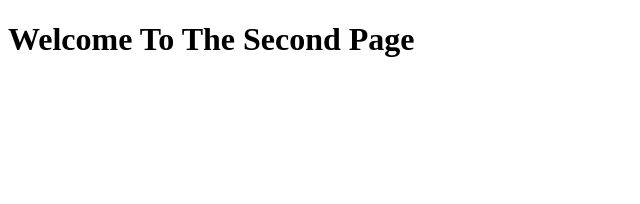
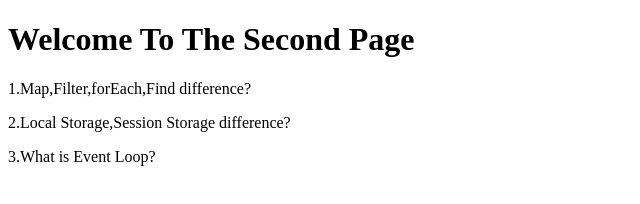
Before and after one commit to shakilahmedshuvo/Quiz-hero, a plain HTML site: page secondPage.html in a window 1280 px wide. Shown: the whole page, without its empty margins (0-640 px from the left). Drawn offline with Linux system fonts and the light colour scheme.

Commit message:
add second page question

```diff
--- a/secondPage.html
+++ b/secondPage.html
@@ -9,7 +9,32 @@
 </head>
 
 <body>
-<h1>Welcome To The Second Page</h1>
+    <!-- main section start -->
+    <main>
+        <h1>Welcome To The Second Page</h1>
+        <!-- 1. -->
+        <div>
+            <!-- question -->
+            <p>1.Map,Filter,forEach,Find difference?</p>
+            <!-- answer -->
+            <p></p>
+        </div>
+        <!-- 2. -->
+        <div>
+            <!-- question -->
+            <p>2.Local Storage,Session Storage difference?</p>
+            <!-- answer -->
+            <p></p>
+        </div>
+        <!-- 3. -->
+        <div>
+            <!-- question -->
+            <p>3.What is Event Loop?</p>
+            <!-- answer -->
+            <p></p>
+        </div>
+    </main>
+    <!-- main section end -->
 </body>
 
 </html>
```
